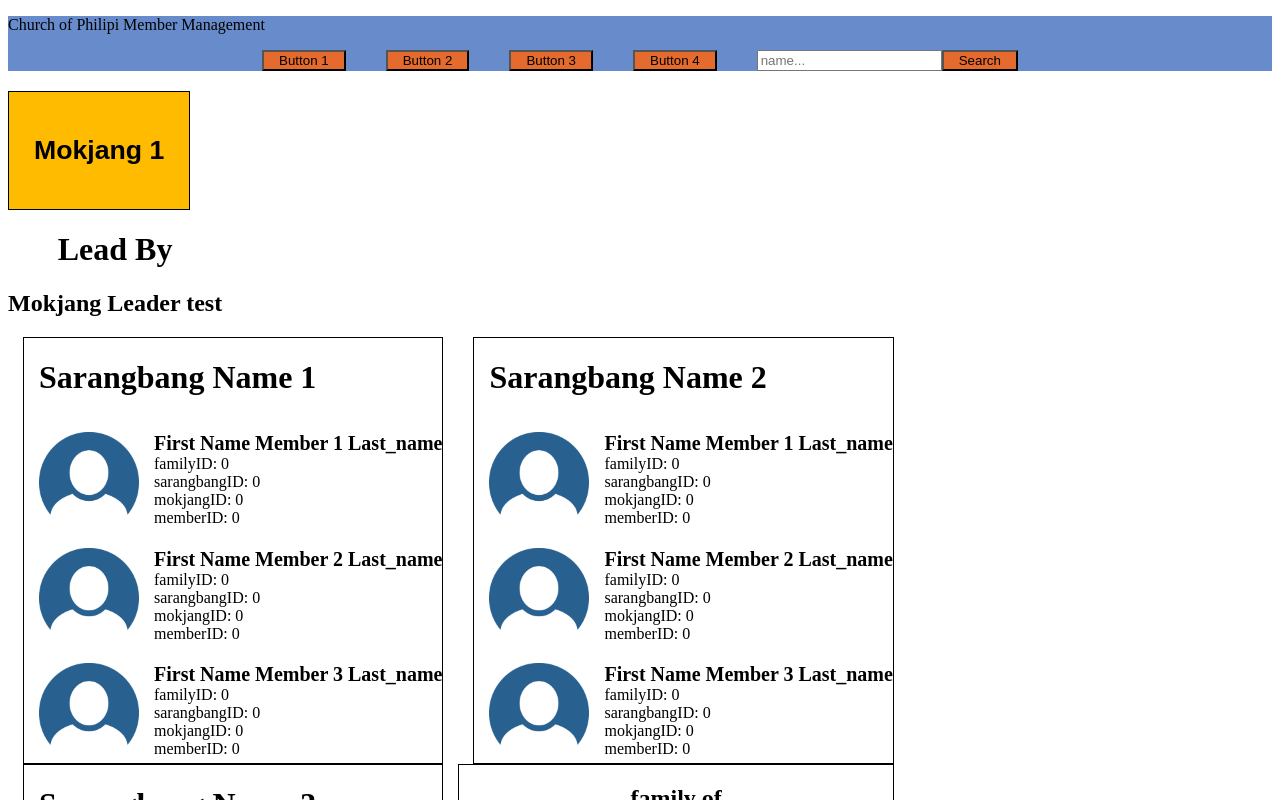
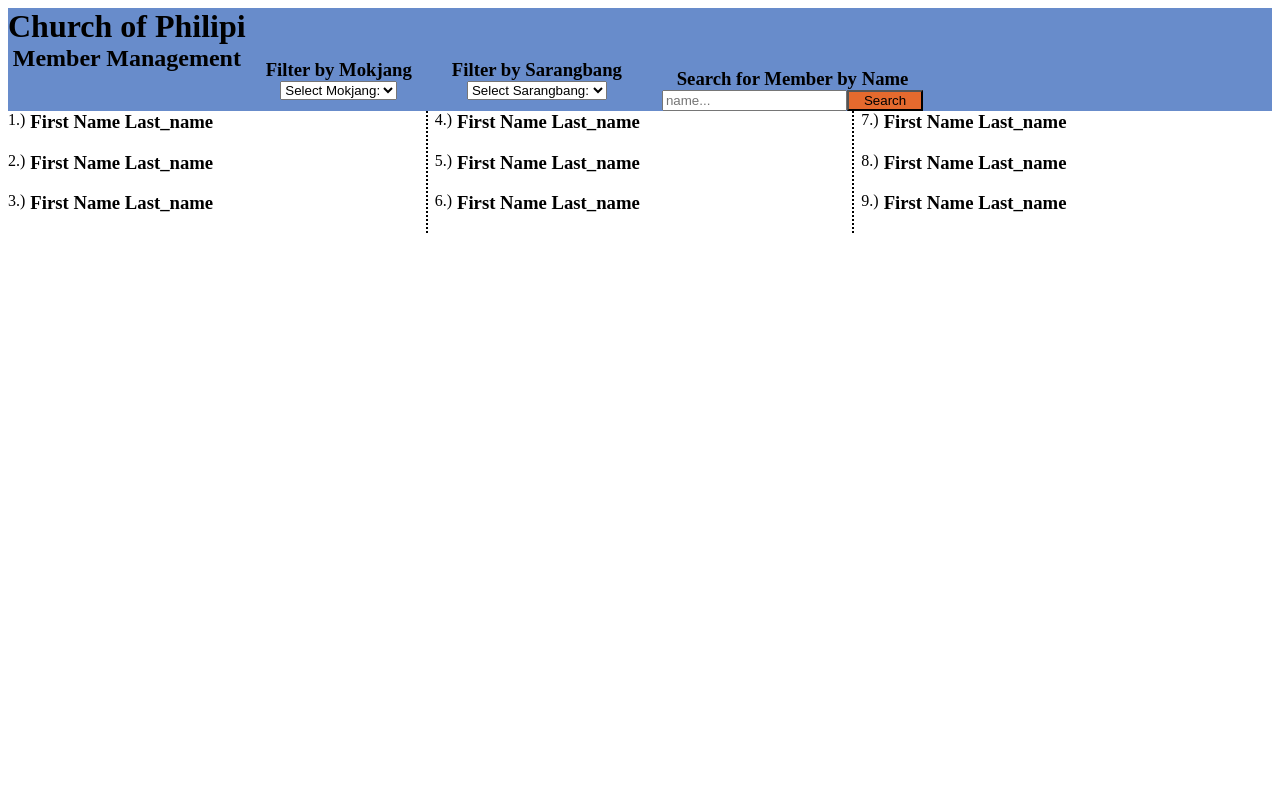
Before and after one commit to seleokojie/Member_Management, an Angular app: page / in a window 1280 px wide. Shown: the top 800 px of the page. Built offline with nearby package versions, Linux system fonts and the light colour scheme.

Commit message:
Updated Navigation Bar and Made users display as a list

```diff
--- a/src/app/app.component.css
+++ b/src/app/app.component.css
@@ -1,3 +1,11 @@
-.towson-colors{
-  background-color: #fb0;
+.user-column-list{
+  column-count: 3;
+  column-rule: 2px dotted black;
+
+  align-items: center;
+  align-content: center;
+  text-align: left;
+
+  width: 100%;
+
 }
--- a/src/app/app.component.html
+++ b/src/app/app.component.html
@@ -3,14 +3,22 @@
 
 
   <!-- selecting mokjangs -->
-  <app-mokjang-select></app-mokjang-select>
+
 
 
   <!-- searching for members stuff -->
-  <div *ngIf="editorMode == false" style="display: flex; flex-direction: row; flex-wrap: wrap;">
-    <app-Sarangbang *ngFor="let item of sarangbangs" [userDataArray]="users" [sbangName]="item.name"></app-Sarangbang>
+  <div *ngIf="editorMode == false" style="display: flex; flex-direction: row; flex-wrap: wrap; width: 100%;">
+    <!-- <app-mokjang-select></app-mokjang-select> -->
+    <!-- <app-Sarangbang *ngFor="let item of sarangbangs" [userDataArray]="users" [sbangName]="item.name"></app-Sarangbang> -->
 
-    <app-family [familyMembers]="users" [familyHead]="users[0]"></app-family>
+    <!-- <app-family [familyMembers]="users" [familyHead]="users[0]"></app-family> -->
+    <!-- <app-user *ngFor="let user of users; let i = index" [userData]="users[i]"></app-user> -->
+    <div class="user-column-list">
+      <div style="display:flex"  *ngFor="let user of users; let i=index">
+        <p style="margin: 0px;">{{i + 1}}.)</p>
+        <h3 (click)="SelectUser(user)" style="cursor:pointer; margin-top:0; margin-left:5px">{{user.name}} {{user.elname}}</h3>
+      </div>
+    </div>
   </div>
 
 
--- a/src/app/app.component.ts
+++ b/src/app/app.component.ts
@@ -14,13 +14,19 @@ import { SarangbangComponent } from './Sarangbang/Sarangbang.component';
 export class AppComponent {
   title = 'app';
 
-  users:UserData[] = [new UserData("First Name Member 1"), new UserData("First Name Member 2"), new UserData("First Name Member 3")];
+  users:UserData[] = [new UserData("First Name"),new UserData("First Name"),new UserData("First Name"),new UserData("First Name"),new UserData("First Name"),new UserData("First Name"),new UserData("First Name"),new UserData("First Name"),new UserData("First Name"), ];
   families:Family[] = [];
   sarangbangs:Sarangbang[] = [new Sarangbang("Sarangbang Name 1", 1), new Sarangbang("Sarangbang Name 2", 2), new Sarangbang("Sarangbang Name 3", 3)];
 
   editorMode:boolean = false;
 
   selectedUser:UserData = new UserData("n/a");
+
+  public SelectUser(e:any){
+    this.selectedUser = e as UserData;
+    console.log("selected: " + (e as UserData).name);
+    this.editorMode = true;
+  }
 
 
   public GetMokjangUsers(mokjang:Number){
--- a/src/app/navigation-bar/navigation-bar.component.css
+++ b/src/app/navigation-bar/navigation-bar.component.css
@@ -7,3 +7,16 @@ button{
 
   padding-inline: 15px;
 }
+
+.filter{
+  display: flex;
+  flex-direction: column;
+  align-items: center;
+  justify-content: center;
+  margin-inline: 20px;
+}
+
+h1, h2, h3{
+  margin: 0;
+  text-align: center;
+}
--- a/src/app/navigation-bar/navigation-bar.component.html
+++ b/src/app/navigation-bar/navigation-bar.component.html
@@ -1,25 +1,29 @@
-<div style="width: 100%; background-color: #688ccb">
-  <p>
-    Church of Philipi Member Management
-  </p>
-  <div #buttons style="display: flex; flex-direction:row; justify-content:center; margin-bottom: 20px">
-    <div style="margin-inline: 20px;">
-      <button >Button 1</button>
+<div style="width: 100%; background-color: #688ccb; display:flex">
+  <div>
+    <h1>Church of Philipi</h1>
+    <h2>Member Management</h2>
+  </div>
+  <div style="display: flex; flex-direction:row; flex-wrap:wrap; justify-content:center; margin-bottom: 0px; margin-top:40px">
+    <div class="filter">
+      <h3>Filter by Mokjang</h3>
+      <select (change)="changeSelectedMokjang($event)">
+        <option value="0">Select Mokjang:</option>
+        <option *ngFor="let item of mokjangList;let i=index" value="{{i + 1}}">{{item}} : {{i}}</option>
+      </select>
     </div>
-    <div style="margin-inline: 20px;">
-      <button >Button 2</button>
-    </div>
-    <div style="margin-inline: 20px;">
-      <button >Button 3</button>
-    </div>
-    <div style="margin-inline: 20px;">
-      <button >Button 4</button>
+    <div class="filter">
+      <h3>Filter by Sarangbang</h3>
+      <select (change)="changeSelectedSarangbang($event)">
+        <option value="0">Select Sarangbang:</option>
+        <option *ngFor="let item of sarangbangList;let i=index" value="{{i + 1}}">{{item}} : {{i}}</option>
+      </select>
     </div>
 
-    <div class="topnav" style="margin-inline: 20px;">
+    <div class="topnav" style="margin-inline: 20px; margin-top:20px">
+      <h3>Search for Member by Name</h3>
       <input type="text" placeholder="name...">
-      <button type="submit">Search</button>
+      <button style="margin-left:auto; margin-right:auto" type="submit">Search</button>
+
     </div>
   </div>
-
 </div>
--- a/src/app/navigation-bar/navigation-bar.component.ts
+++ b/src/app/navigation-bar/navigation-bar.component.ts
@@ -1,15 +1,29 @@
+import { Sarangbang } from './../sarangbang';
 import { Component, OnInit } from '@angular/core';
 
 @Component({
   selector: 'app-navigation-bar',
   templateUrl: './navigation-bar.component.html',
-  styleUrls: ['./navigation-bar.component.css']
+  styleUrls: ['./navigation-bar.component.css'],
 })
 export class NavigationBarComponent implements OnInit {
+  //Holds currently selected drop down menu item
+  mokjangSelect = 0;
+  sarangbangSelect = 0;
+  mokjangList = ["Mokjang 1","Mokjang 2","Mokjang 3","Mokjang 4","Mokjang 5","Mokjang 6"]
+  sarangbangList = ["Sarangbang 1","Sarangbang 2","Sarangbang 3","Sarangbang 4","Sarangbang 5","Sarangbang 6"]
 
-  constructor() { }
-
-  ngOnInit() {
+  //functions
+  changeSelectedMokjang(input: any) {
+    this.mokjangSelect = input.target.value;
+    console.log("Filtering by mokjang: " + input.target.value);
+  }
+  changeSelectedSarangbang(input: any) {
+    this.sarangbangSelect = input.target.value;
+    console.log("Filtering by sarangbang: " + input.target.value);
   }
 
+  constructor() {}
+
+  ngOnInit() {}
 }
--- a/src/app/user-editor/user-editor.component.css
+++ b/src/app/user-editor/user-editor.component.css
@@ -0,0 +1,3 @@
+label{
+  font-weight: bold;
+}
--- a/src/app/user-editor/user-editor.component.html
+++ b/src/app/user-editor/user-editor.component.html
@@ -1,8 +1,24 @@
+<div style="display: inline-flex;">
+  <img style="max-width: 250px; max-height:250px; margin-inline:15px" src="{{user.photoRef}}">
   <form #namesForm="ngForm" (ngSubmit)="OnSubmitChanges(namesForm)">
     <label for="fname">First Name:</label><br>
     <input type="text" id="fname" name="fname" [ngModel]="user.name"><br>
     <label for="lname">Last name:</label><br>
     <input type="text" id="lname" name="lname" [ngModel]="user.elname"><br><br>
 
+    <label for="homeAddress1">Home Address 1:</label><br>
+    <input type="text" id="homeAddress1" name="homeAddress1" [ngModel]="user.homeAddress1"><br>
+    <!-- <label for="homeAddress2">Home Address 2:</label><br>
+    <input type="text" id="homeAddress2" name="homeAddress2" [ngModel]="user.homeAddress2"><br><br> -->
+    <label for="city">City:</label><br>
+    <input type="text" id="city" name="city" [ngModel]="user.city"><br>
+
+    <label for="state">State:</label><br>
+    <input type="text" id="state" name="state" [ngModel]="user.state"><br>
+
     <input type="submit" value="Submit Changes">
   </form>
+
+
+</div>
+<button (click)="Cancel()">Cancel</button>
--- a/src/app/user-editor/user-editor.component.ts
+++ b/src/app/user-editor/user-editor.component.ts
@@ -20,6 +20,10 @@ export class UserEditorComponent implements OnInit {
     //This adjusts the local instance not the database instance; may be better to update the db then just retrieve the updated entry;
     this.user.name = data.value.fname;
     this.user.elname = data.value.lname;
+    this.user.homeAddress1 = data.value.homeAddress1;
+    this.user.homeAddress2 = data.value.homeAddress2;
+    this.user.city = data.value.city;
+    this.user.state = data.value.state;
 
     //change the database below
     //
@@ -34,6 +38,10 @@ export class UserEditorComponent implements OnInit {
     console.log("after: " + this.mainApp.editorMode);
   }
 
+  public Cancel(){
+    this.mainApp.editorMode = false;
+  }
+
   constructor(private mainApp:AppComponent) { }
 
   ngOnInit() {
```
Lines whose indentation alone changed are shown as unchanged.
